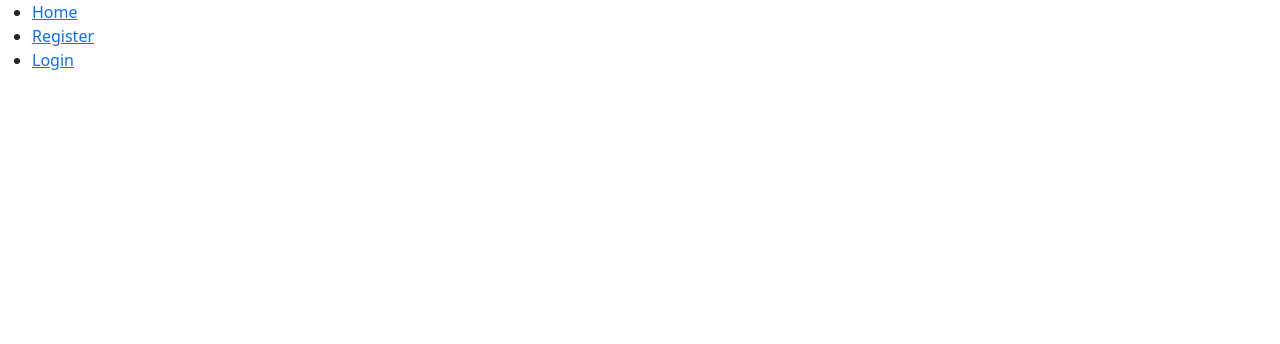
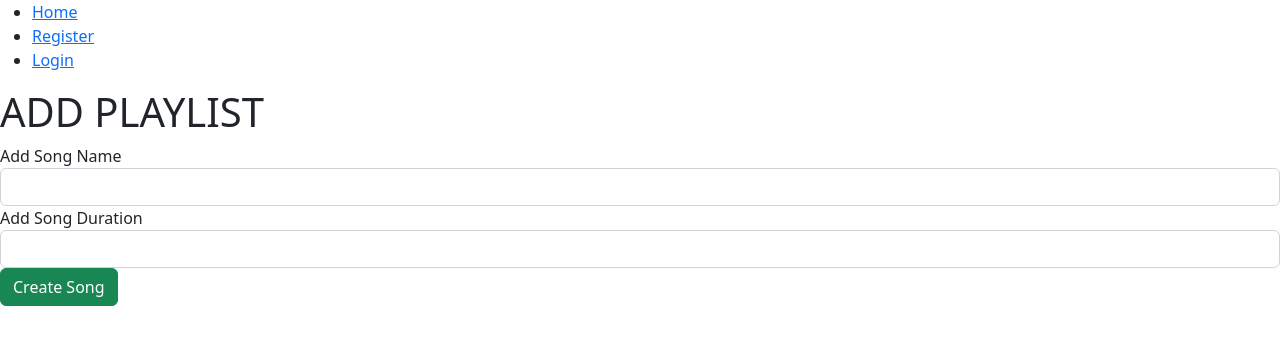
Before and after one commit to ninaismail/reactsongreviewappv2, a React (Create React App) app: page /profile in a window 1280 px wide. Before the commit this address had no page. Shown: the top 344 px of the page. Built offline with nearby package versions, Linux system fonts and the light colour scheme.

Commit message:
added a profile page

```diff
--- a/src/App.js
+++ b/src/App.js
@@ -1,5 +1,5 @@
 import MusicList from './components/MusicList.js';
-import MusicAdd from './components/MusicAdd.js';
+import Profile from './components/profile.js';
 import Register from './components/register.js';
 import Login from './components/login.js';
 import Errror404 from './components/error404.js';
@@ -34,6 +34,7 @@ function App() {
           <Route path="/login" element={<Login />}/>
           <Route path="/register" element={<Register />}/>
           <Route path="/error404" element={<Errror404 />}/>
+          <Route path="/profile" element={<Profile />}/>
         </Routes>
       </div>
     </Router>
--- a/src/components/profile.js
+++ b/src/components/profile.js
@@ -1,7 +1,12 @@
 import React from 'react'
-function error404() {
+import MusicAdd from './MusicAdd.js';
+
+function Profile() {
   return (
-<div>ADD PLAYLIST</div>
+<div>
+    <h1>ADD PLAYLIST</h1>
+    <MusicAdd />
+</div>
   )
 }
-export default error404;
+export default Profile;
```
